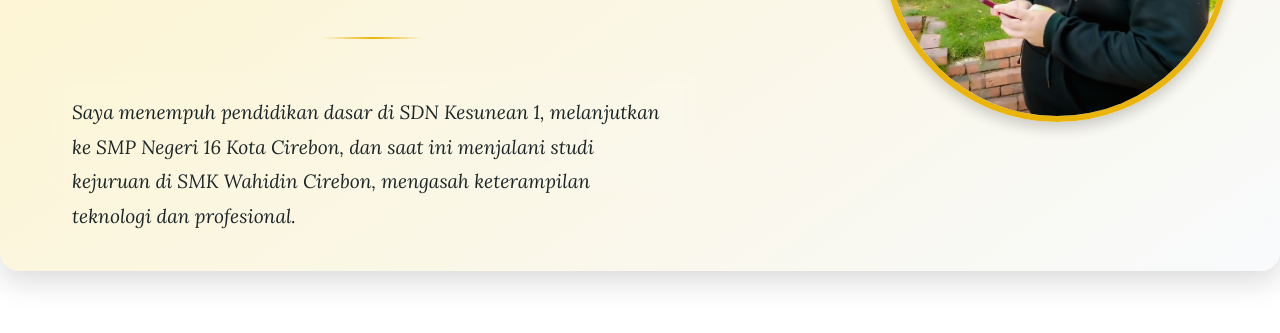
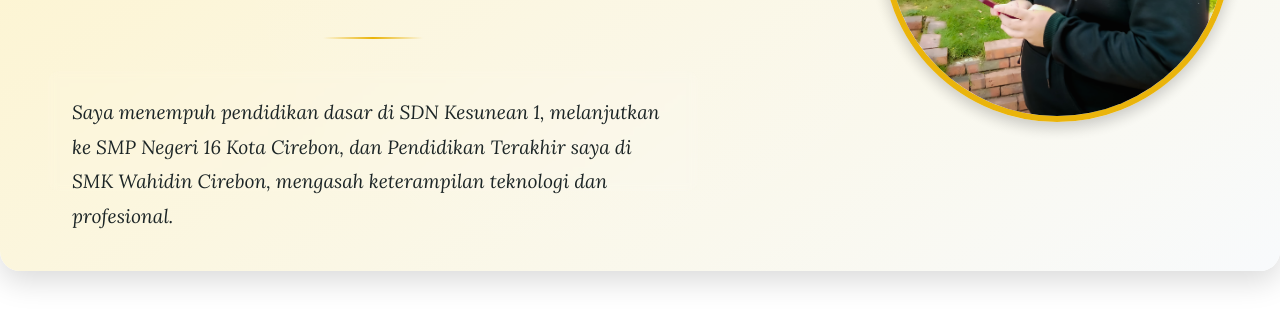
Before and after one commit to bagaspamungkas436/portofolio, a plain HTML site: page index.html in a window 1280 px wide. Shown: the part 457-790 px from the top of the page. Drawn offline with Linux system fonts and the light colour scheme.

Commit message:
index.html

```diff
--- a/index.html
+++ b/index.html
@@ -816,7 +816,7 @@
             </p>
             <p class="description-text">
               Saya menempuh pendidikan dasar di SDN Kesunean 1, melanjutkan ke
-              SMP Negeri 16 Kota Cirebon, dan saat ini menjalani studi kejuruan
+              SMP Negeri 16 Kota Cirebon, dan Pendidikan Terakhir saya
               di SMK Wahidin Cirebon, mengasah keterampilan teknologi dan
               profesional.
             </p>
```
